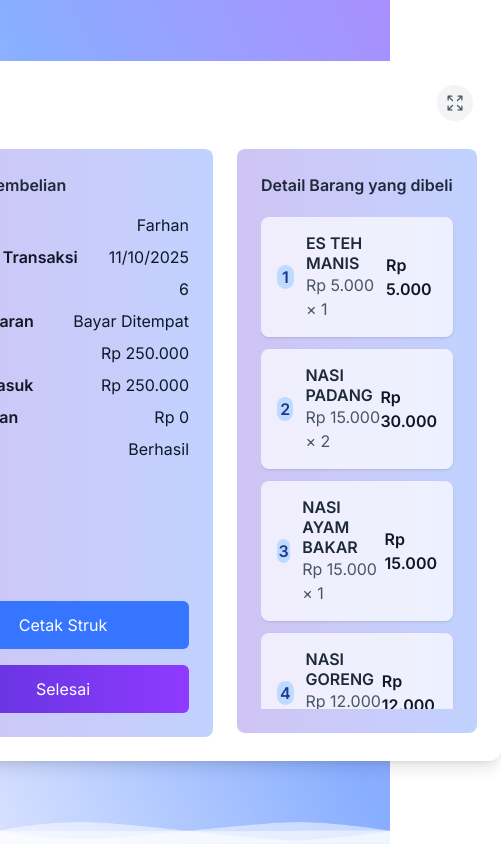
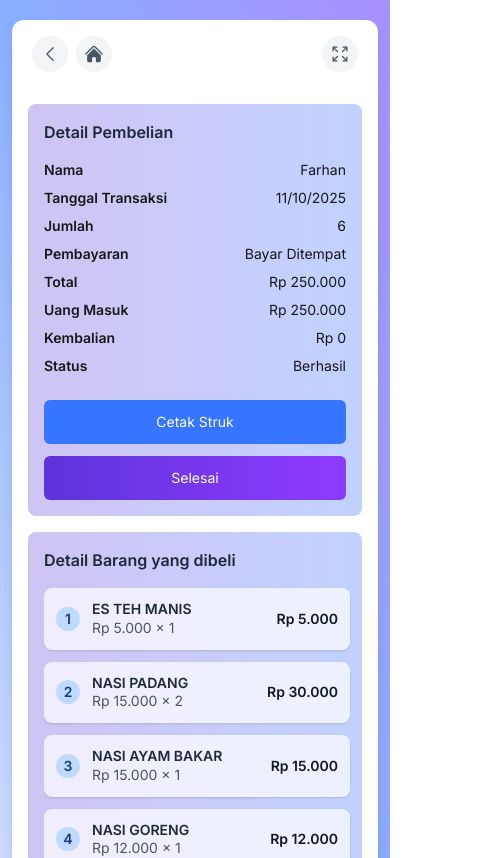
Before and after one commit to farhanangga/bimbim, a Next.js app: page /dashboard/modeKasir/detailPembelian2 in a window 390 px wide. Shown: the top 858 px of the page, 501 px wide, since content can reach past the window. Built offline with nearby package versions, Linux system fonts and the light colour scheme.

Commit message:
add responsive style

```diff
--- a/src/app/dashboard/modeKasir/detailPembelian2/page.tsx
+++ b/src/app/dashboard/modeKasir/detailPembelian2/page.tsx
@@ -6,7 +6,6 @@ import { useState, useEffect } from "react";
 export default function DetailPembelianPage() {
   const router = useRouter();
 
-  // Data produk
   const [keranjang] = useState([
     { id: 1, nama: "ES TEH MANIS", harga: 5000, jumlah: 1 },
     { id: 2, nama: "NASI PADANG", harga: 15000, jumlah: 2 },
@@ -18,13 +17,9 @@ export default function DetailPembelianPage() {
   const [showModalStruk, setShowModalStruk] = useState(false);
   const [showModalSelesai, setShowModalSelesai] = useState(false);
 
-  // Disable scroll saat modal terbuka
   useEffect(() => {
-    if (showModalStruk || showModalSelesai) {
-      document.body.style.overflow = "hidden";
-    } else {
-      document.body.style.overflow = "auto";
-    }
+    document.body.style.overflow =
+      showModalStruk || showModalSelesai ? "hidden" : "auto";
   }, [showModalStruk, showModalSelesai]);
 
   const totalJumlah = keranjang.reduce((sum, item) => sum + item.jumlah, 0);
@@ -44,84 +39,78 @@ export default function DetailPembelianPage() {
   };
 
   return (
-    <div className="min-h-screen flex flex-col bg-gradient-to-tr from-[#D8E1FF] via-[#88AEFF] to-[#A88FFF] relative">
+    <div className="min-h-screen flex flex-col bg-gradient-to-tr from-[#D8E1FF] via-[#88AEFF] to-[#A88FFF]">
+
       {/* Konten Tengah */}
-      <div className="flex flex-1 items-center justify-center px-6">
-        <div className="flex flex-col bg-white p-6 rounded-xl w-[1200px] h-[700px] shadow-lg my-5">
+      <div className="flex flex-1 items-center justify-center px-3 sm:px-6">
+        <div className="flex flex-col bg-white p-4 sm:p-6 rounded-xl w-full max-w-[1200px] h-auto min-h-[650px] shadow-lg my-5">
+
           <TopBar />
 
           {/* Isi Konten */}
-          <div className="flex flex-row flex-1 mt-3 gap-6">
+          <div className="flex flex-col md:flex-row flex-1 mt-4 gap-4 md:gap-6">
+
             {/* Detail Pembelian */}
-            <div className="flex flex-col justify-between w-[300px] bg-gradient-to-r from-[#5D3ADA]/30 to-[#2B68FF]/30 rounded-lg p-6">
-              <div className="space-y-2">
-                <h3 className="font-semibold text-gray-800 mb-4">
+            <div className="flex flex-col justify-between w-full md:w-[300px] bg-gradient-to-r from-[#5D3ADA]/30 to-[#2B68FF]/30 rounded-lg p-4 sm:p-6">
+
+              <div className="space-y-2 text-sm sm:text-base">
+                <h3 className="font-semibold text-gray-800 mb-4 text-base sm:text-lg">
                   Detail Pembelian
                 </h3>
 
                 <div className="flex justify-between">
-                  <span className="font-semibold text-gray-900">Nama</span>
-                  <span className="text-gray-900">{dataPembelian.nama}</span>
+                  <span className="font-semibold">Nama</span>
+                  <span>{dataPembelian.nama}</span>
                 </div>
 
                 <div className="flex justify-between">
-                  <span className="font-semibold text-gray-900">
-                    Tanggal Transaksi
-                  </span>
-                  <span className="text-gray-900">{dataPembelian.tanggal}</span>
+                  <span className="font-semibold">Tanggal Transaksi</span>
+                  <span>{dataPembelian.tanggal}</span>
                 </div>
 
                 <div className="flex justify-between">
-                  <span className="font-semibold text-gray-900">Jumlah</span>
-                  <span className="text-gray-900">{totalJumlah}</span>
+                  <span className="font-semibold">Jumlah</span>
+                  <span>{totalJumlah}</span>
                 </div>
 
                 <div className="flex justify-between">
-                  <span className="font-semibold text-gray-900">
-                    Pembayaran
-                  </span>
-                  <span className="text-gray-900">{dataPembelian.metode}</span>
+                  <span className="font-semibold">Pembayaran</span>
+                  <span>{dataPembelian.metode}</span>
                 </div>
 
                 <div className="flex justify-between">
-                  <span className="font-semibold text-gray-900">Total</span>
-                  <span className="text-gray-900">
-                    Rp {dataPembelian.total.toLocaleString("id-ID")}
-                  </span>
+                  <span className="font-semibold">Total</span>
+                  <span>Rp {dataPembelian.total.toLocaleString("id-ID")}</span>
                 </div>
 
                 <div className="flex justify-between">
-                  <span className="font-semibold text-gray-900">Uang Masuk</span>
-                  <span className="text-gray-900">
-                    Rp {dataPembelian.uangMasuk.toLocaleString("id-ID")}
-                  </span>
+                  <span className="font-semibold">Uang Masuk</span>
+                  <span>Rp {dataPembelian.uangMasuk.toLocaleString("id-ID")}</span>
                 </div>
 
                 <div className="flex justify-between">
-                  <span className="font-semibold text-gray-900">Kembalian</span>
-                  <span className="text-gray-900">
-                    Rp {dataPembelian.kembalian.toLocaleString("id-ID")}
-                  </span>
+                  <span className="font-semibold">Kembalian</span>
+                  <span>Rp {dataPembelian.kembalian.toLocaleString("id-ID")}</span>
                 </div>
 
                 <div className="flex justify-between">
-                  <span className="font-semibold text-gray-900">Status</span>
-                  <span className="text-gray-900">{dataPembelian.status}</span>
+                  <span className="font-semibold">Status</span>
+                  <span>{dataPembelian.status}</span>
                 </div>
               </div>
 
               {/* Tombol */}
-              <div className="flex flex-col justify-between mt-6">
+              <div className="flex flex-col mt-6 space-y-3">
                 <button
                   onClick={() => setShowModalStruk(true)}
-                  className="w-full bg-[#3575FF] hover:bg-[#245CE5] text-white py-3 rounded-md mb-4"
+                  className="w-full bg-[#3575FF] hover:bg-[#245CE5] text-white py-3 rounded-md text-sm sm:text-base"
                 >
                   Cetak Struk
                 </button>
 
                 <button
                   onClick={() => setShowModalSelesai(true)}
-                  className="w-full bg-gradient-to-r from-[#5D33DA] to-[#8F3AFF] hover:opacity-90 text-white py-3 rounded-md"
+                  className="w-full bg-gradient-to-r from-[#5D33DA] to-[#8F3AFF] hover:opacity-90 text-white py-3 rounded-md text-sm sm:text-base"
                 >
                   Selesai
                 </button>
@@ -129,15 +118,18 @@ export default function DetailPembelianPage() {
             </div>
 
             {/* Keranjang */}
-            <div className="flex-1 bg-gradient-to-r from-[#5D3ADA]/30 to-[#2B68FF]/30 rounded-lg py-6 pl-6 flex flex-col h-146">
-              <h3 className="font-semibold text-gray-800 mb-5">
+            <div className="flex-1 bg-gradient-to-r from-[#5D3ADA]/30 to-[#2B68FF]/30 rounded-lg py-4 sm:py-6 pl-4 sm:pl-6 flex flex-col">
+
+              <h3 className="font-semibold text-gray-800 mb-4 sm:mb-5 text-base sm:text-lg">
                 Detail Barang yang dibeli
               </h3>
-              <div className="flex flex-col flex-1 overflow-y-auto space-y-3 pr-6 custom-scrollbar">
+
+              <div className="flex flex-col flex-1 overflow-y-auto space-y-3 pr-3 sm:pr-6 custom-scrollbar">
+
                 {keranjang.map((item, index) => (
                   <div
                     key={`${item.id}-${index}`}
-                    className="flex items-center justify-between bg-white/70 rounded-lg p-4 shadow-sm"
+                    className="flex items-center justify-between bg-white/70 rounded-lg p-3 sm:p-4 shadow-sm text-sm sm:text-base"
                   >
                     <div className="flex items-center gap-3">
                       <div className="bg-blue-200 text-blue-900 font-semibold w-6 h-6 flex items-center justify-center rounded-full">
@@ -147,9 +139,8 @@ export default function DetailPembelianPage() {
                         <p className="font-semibold text-gray-800 leading-tight">
                           {item.nama}
                         </p>
-                        <p className="text-gray-600 ">
-                          Rp {item.harga.toLocaleString("id-ID")} ×{" "}
-                          {item.jumlah}
+                        <p className="text-gray-600">
+                          Rp {item.harga.toLocaleString("id-ID")} × {item.jumlah}
                         </p>
                       </div>
                     </div>
@@ -158,33 +149,31 @@ export default function DetailPembelianPage() {
                     </p>
                   </div>
                 ))}
+
               </div>
             </div>
+
           </div>
         </div>
       </div>
 
       {/* Modal STRUK */}
       {showModalStruk && (
-        <div className="fixed inset-0 bg-black/40 flex items-center justify-center z-50">
-          <div className="bg-white rounded-2xl shadow-lg w-[400px] p-8 text-center">
+        <div className="fixed inset-0 bg-black/40 flex items-center justify-center z-50 px-4">
+          <div className="bg-white rounded-2xl shadow-lg w-full max-w-[400px] p-6 sm:p-8 text-center">
             <div className="flex justify-center mb-4">
               <svg
                 xmlns="http://www.w3.org/2000/svg"
-                className="w-20 h-20 text-green-500"
+                className="w-16 h-16 sm:w-20 sm:h-20 text-green-500"
                 fill="none"
                 viewBox="0 0 24 24"
                 strokeWidth={2.5}
                 stroke="currentColor"
               >
-                <path
-                  strokeLinecap="round"
-                  strokeLinejoin="round"
-                  d="M4.5 12.75l6 6 9-13.5"
-                />
+                <path strokeLinecap="round" strokeLinejoin="round" d="M4.5 12.75l6 6 9-13.5" />
               </svg>
             </div>
-            <h2 className="text-xl font-semibold text-gray-800 mb-6">
+            <h2 className="text-lg sm:text-xl font-semibold text-gray-800 mb-4 sm:mb-6">
               Struk Berhasil Dicetak
             </h2>
             <button
@@ -199,25 +188,21 @@ export default function DetailPembelianPage() {
 
       {/* Modal SELESAI */}
       {showModalSelesai && (
-        <div className="fixed inset-0 bg-black/40 flex items-center justify-center z-50">
-          <div className="bg-white rounded-2xl shadow-lg w-[400px] p-8 text-center">
+        <div className="fixed inset-0 bg-black/40 flex items-center justify-center z-50 px-4">
+          <div className="bg-white rounded-2xl shadow-lg w-full max-w-[400px] p-6 sm:p-8 text-center">
             <div className="flex justify-center mb-4">
               <svg
                 xmlns="http://www.w3.org/2000/svg"
-                className="w-20 h-20 text-green-500"
+                className="w-16 h-16 sm:w-20 sm:h-20 text-green-500"
                 fill="none"
                 viewBox="0 0 24 24"
                 strokeWidth={2.5}
                 stroke="currentColor"
               >
-                <path
-                  strokeLinecap="round"
-                  strokeLinejoin="round"
-                  d="M4.5 12.75l6 6 9-13.5"
-                />
+                <path strokeLinecap="round" strokeLinejoin="round" d="M4.5 12.75l6 6 9-13.5" />
               </svg>
             </div>
-            <h2 className="text-xl font-semibold text-gray-800 mb-6">
+            <h2 className="text-lg sm:text-xl font-semibold text-gray-800 mb-4 sm:mb-6">
               Transaksi Selesai
             </h2>
             <button
--- a/src/app/dashboard/modeKasir/pembayaran/page.tsx
+++ b/src/app/dashboard/modeKasir/pembayaran/page.tsx
@@ -2,63 +2,55 @@
 import TopBar from "@/components/TopBar";
 import { useRouter } from "next/navigation";
 
-export default function PilihMetodePembayaranPage() {
+export default function PembayaranPage() {
   const router = useRouter();
 
-  // Data metode pembayaran
-  const metodePembayaran = [
-    {
-      id: 1,
-      nama: "BAYAR DI TEMPAT",
-      icon: "/img/assets/bayar_ditempat.png",
-      link: "/dashboard/modeKasir/inputUang", // ganti sesuai path gambarnya
-    },
-    {
-      id: 2,
-      nama: "QRIS",
-      icon: "/img/assets/qris.png",
-      link: "/dashboard/modeKasir/inputQris",
-    },
-    {
-      id: 3,
-      nama: "DEBIT",
-      icon: "/img/assets/debit.png",
-      link: "/dashboard/modeKasir/inputUang",
-    },
-  ];
+  return (
+    <div className="relative min-h-screen flex flex-col bg-gradient-to-tr from-[#D8E1FF] via-[#88AEFF] to-[#A88FFF]">
 
-  return (
-    <div className="min-h-screen flex flex-col bg-gradient-to-tr from-[#D8E1FF] via-[#88AEFF] to-[#A88FFF]">
       {/* Konten Tengah */}
-      <div className="flex flex-1 items-center justify-center px-6">
-        <div className="flex flex-col bg-white p-6 rounded-xl w-[1200px] h-[700px] shadow-lg my-5">
+      <div className="flex flex-1 items-center justify-center px-4 md:px-6">
+
+        {/* Div Putih Utama */}
+        <div className="relative flex flex-col bg-white p-4 md:p-6 rounded-xl w-full max-w-[1200px] h-auto min-h-[600px] shadow-lg my-5">
+
           {/* TopBar */}
           <TopBar />
 
-          {/* Judul */}
-          <p className="font-semibold text-gray-800 mb-3">
-            Pilih Metode Pembayaran
-          </p>
+          {/* Judul & Form Pembayaran */}
+          <div className="flex flex-col flex-1 mt-4 md:mt-2">
+            <p className="font-semibold text-[#1D172F] text-lg md:text-xl mb-4">
+              Pembayaran
+            </p>
 
-          {/* Container Metode Pembayaran */}
-          <div className="flex flex-1 bg-gradient-to-r from-[#5D3ADA]/30 to-[#2B68FF]/30 rounded-lg p-10 justify-center items-center">
-            <div className="grid grid-cols-3 gap-12">
-              {metodePembayaran.map((metode) => (
-                <div
-                  key={metode.id}
-                  onClick={() => router.push(`${metode.link}`)}
-                  className="flex flex-col items-center justify-center bg-white rounded-xl p-8 shadow-md hover:shadow-lg cursor-pointer hover:scale-105 transition-transform duration-200"
+            <div className="flex flex-1 items-center justify-center">
+              <div className="bg-gradient-to-r from-[#5D3ADA]/30 to-[#2B68FF]/30 p-6 md:p-8 rounded-lg w-full max-w-[350px] text-center">
+
+                <h2 className="text-lg md:text-xl font-semibold mb-6 text-[#1D172F]">
+                  Masukan Nominal
+                </h2>
+
+                <div className="flex justify-between mb-3 text-[#1D172F] font-semibold text-sm md:text-base">
+                  <span>Total Belanja</span>
+                  <span>Rp 120.000</span>
+                </div>
+
+                <input
+                  type="text"
+                  placeholder="Ketik di sini....."
+                  className="text-black w-full px-4 py-3 bg-white rounded-md focus:outline-none focus:ring-grey-200 mb-5"
+                />
+
+                <button
+                  onClick={() =>
+                    router.push("/dashboard/modeKasir/detailPembelian2")
+                  }
+                  className="w-full bg-blue-500 hover:bg-blue-600 text-white font-semibold py-3 rounded-md"
                 >
-                  <img
-                    src={metode.icon}
-                    alt={metode.nama}
-                    className="w-24 h-24 object-contain mb-6"
-                  />
-                  <p className="font-semibold text-gray-800 text-center">
-                    {metode.nama}
-                  </p>
-                </div>
-              ))}
+                  Selanjutnya
+                </button>
+
+              </div>
             </div>
           </div>
         </div>
```
